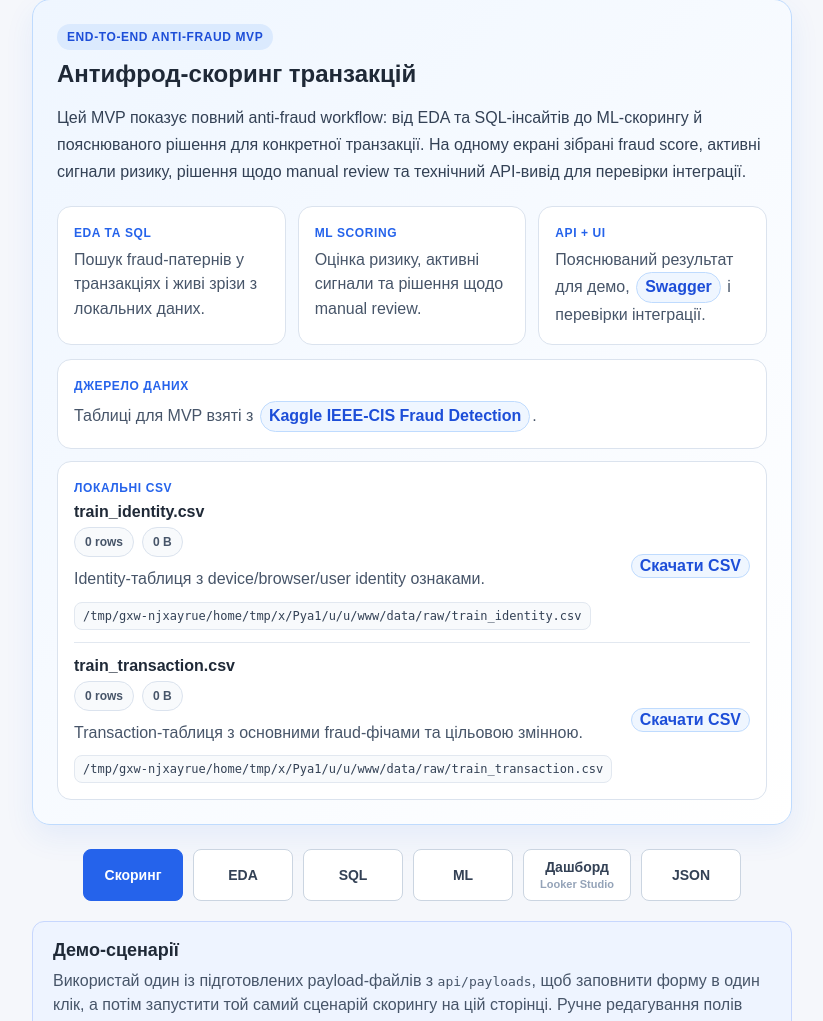
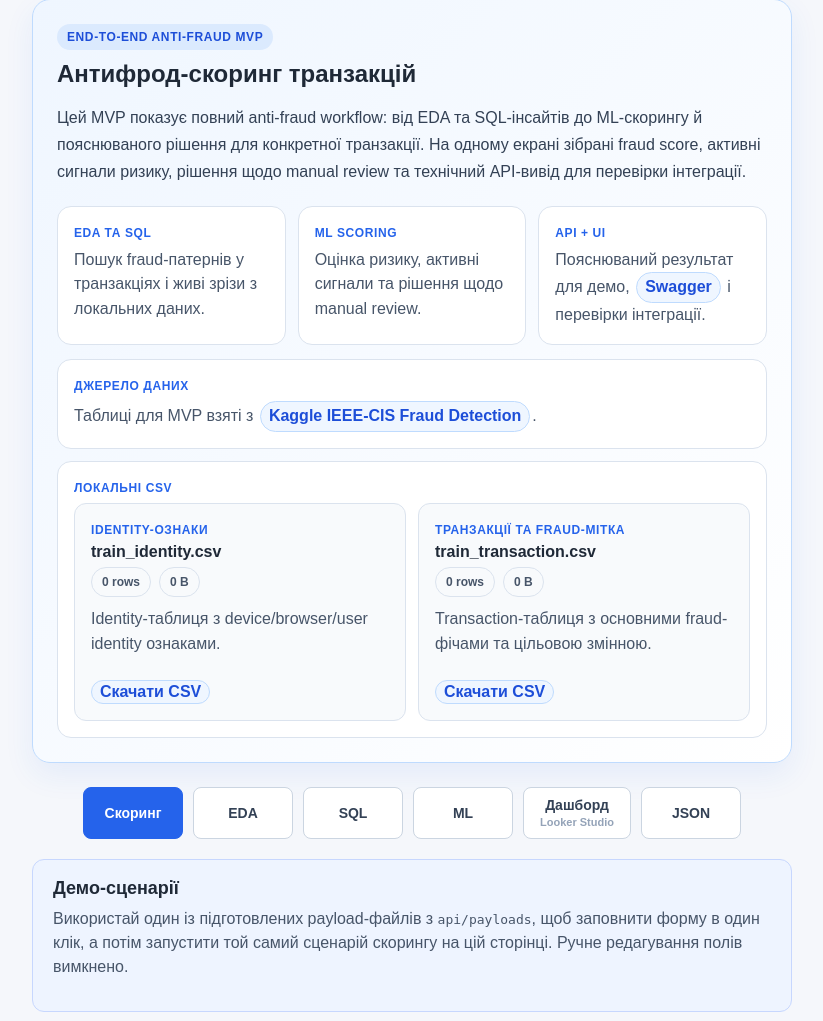
Before and after one commit to drhtka/anti_fraud_analytics_platform, a FastAPI app: page / in a window 1280 px wide. Shown: the part 33-1054 px from the top of the page, without its empty margins (228-1051 px from the left). Run offline with FastAPI, Linux system fonts and the light colour scheme.

Commit message:
Refine dataset cards and remove raw file paths from hero

```diff
--- a/api/app.py
+++ b/api/app.py
@@ -78,11 +78,13 @@ DATASET_SOURCE_URL = (
 )
 DOWNLOADABLE_DATASETS = {
     "train_identity": {
+        "title": "Identity-ознаки",
         "label": "train_identity.csv",
         "path": RAW_DATA_DIR / "train_identity.csv",
         "description": "Identity-таблиця з device/browser/user identity ознаками.",
     },
     "train_transaction": {
+        "title": "Транзакції та fraud-мітка",
         "label": "train_transaction.csv",
         "path": RAW_DATA_DIR / "train_transaction.csv",
         "description": "Transaction-таблиця з основними fraud-фічами та цільовою змінною.",
--- a/static/css/index.css
+++ b/static/css/index.css
@@ -135,6 +135,7 @@ h1 {
 
 .hero-data-file-list {
     display: grid;
+    grid-template-columns: repeat(2, minmax(0, 1fr));
     gap: 12px;
     margin: 0;
     padding: 0;
@@ -143,16 +144,13 @@ h1 {
 
 .hero-data-file-item {
     display: flex;
-    align-items: flex-start;
-    justify-content: space-between;
-    gap: 18px;
-    padding-top: 14px;
-    border-top: 1px solid #e2e8f0;
-}
-
-.hero-data-file-item:first-child {
-    padding-top: 0;
-    border-top: 0;
+    flex-direction: column;
+    align-items: stretch;
+    gap: 14px;
+    padding: 16px;
+    background: #f8fafc;
+    border: 1px solid #dbe3ee;
+    border-radius: 12px;
 }
 
 .hero-data-file-item p {
@@ -161,6 +159,16 @@ h1 {
 
 .hero-data-file-content {
     min-width: 0;
+}
+
+.hero-data-file-kicker {
+    display: inline-block;
+    margin-bottom: 6px;
+    color: #2563eb;
+    font-size: 12px;
+    font-weight: 700;
+    letter-spacing: 0.05em;
+    text-transform: uppercase;
 }
 
 .hero-data-file-title {
@@ -201,7 +209,7 @@ h1 {
 
 .hero-download-link {
     margin: 0;
-    align-self: center;
+    align-self: flex-start;
     white-space: nowrap;
 }
 
@@ -655,7 +663,11 @@ button {
     }
 
     .hero-data-file-item {
-        flex-direction: column;
+        padding: 14px;
+    }
+
+    .hero-data-file-list {
+        grid-template-columns: 1fr;
     }
 
     .screen[data-screen-name="eda"] .summary-grid {
--- a/templates/index.html
+++ b/templates/index.html
@@ -70,6 +70,9 @@
                             downloadable_datasets.items() %}
                             <li class="hero-data-file-item">
                                 <div class="hero-data-file-content">
+                                    <span class="hero-data-file-kicker"
+                                        >{{ dataset.title }}</span
+                                    >
                                     <strong class="hero-data-file-title"
                                         >{{ dataset.label }}</strong
                                     >
@@ -80,7 +83,6 @@
                                         <span>{{ dataset.file_size }}</span>
                                     </div>
                                     <p>{{ dataset.description }}</p>
-                                    <code>{{ dataset.path_text }}</code>
                                 </div>
                                 <a
                                     href="{{ request.url_for('download_dataset', dataset_name=dataset_name) }}"
```
